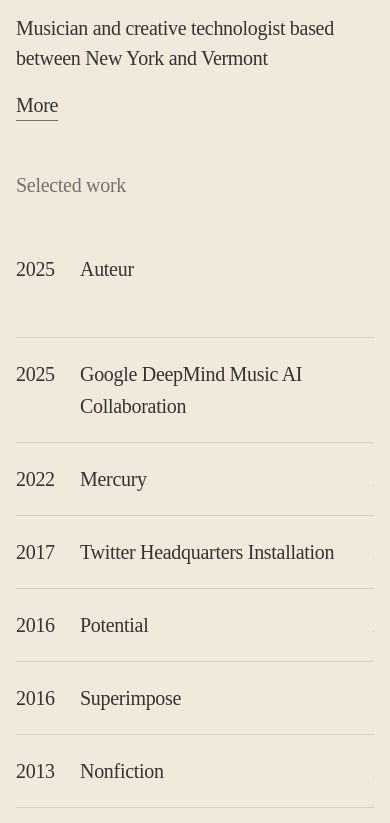
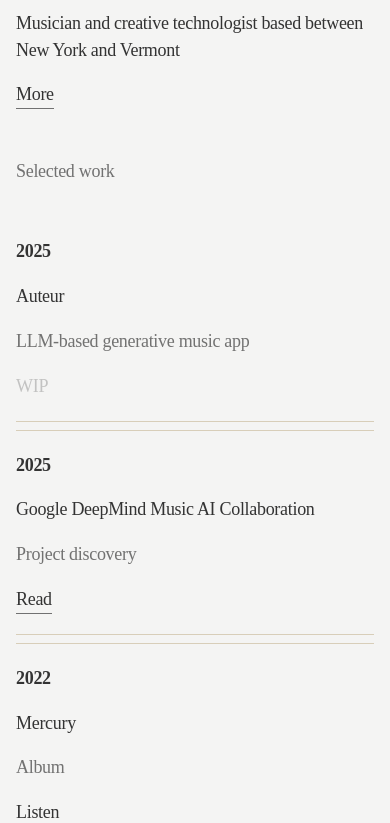
Before and after one commit to lakememory/lakememory.github.io, a plain HTML site: page index.html in a window 390 px wide. Shown: the part 75-898 px from the top of the page. Drawn offline with Linux system fonts and the light colour scheme.

Commit message:
Update 0.6.1:favicon, adjust text weights

```diff
--- a/index.html
+++ b/index.html
@@ -4,10 +4,12 @@
     <meta charset="UTF-8">
     <meta name="viewport" content="width=device-width, initial-scale=1.0">
     <title>James Hinton</title>
+    <link rel="icon" href="favicon.svg" type="image/svg+xml">
+    <link rel="icon" href="favicon.ico" sizes="any">
     <style>
         :root {
             --primary-color: #1a1a1a; /* Deep matte black */
-            --background-color: #f0e9dc; /* Vellum beige */
+            --background-color: #F4F4F3; /* Light gray */
             --text-color: #333333;
             --light-gray: #e8e0cf;
             --border-color: #d8ceb9;
@@ -24,7 +26,7 @@
         button, textarea, select, option, blockquote, figcaption,
         .projects-table td, .resume-item-title, .resume-item-subtitle,
         .resume-item-date, .header-links {
-            font-size: 20px !important;
+            font-size: 18px !important;
         }
 
         body {
@@ -183,7 +185,14 @@
 
         .resume-item-date {
             display: block;
+            margin-bottom: 0.25rem;
+        }
+
+        .resume-item-description {
+            display: block;
             margin-bottom: 0.5rem;
+            font-style: normal;
+            color: rgba(51, 51, 51, 0.85);
         }
 
         /* Press items now use resume-item class for consistency */
@@ -211,11 +220,31 @@
             }
 
             .projects-table-container {
-                overflow-x: auto;
+                overflow-x: visible;
             }
 
-            .projects-table {
-                min-width: 40rem;
+            .projects-table, .projects-table tbody, .projects-table tr {
+                display: block;
+                width: 100%;
+            }
+
+            .projects-table td {
+                display: block;
+                text-align: left !important;
+                padding: 0.5rem 0 !important;
+                width: 100%;
+            }
+
+            .projects-table td:first-child {
+                font-weight: bold;
+                padding-top: 1.25rem !important;
+                width: auto;
+            }
+
+            .projects-table td:last-child {
+                padding-bottom: 1.25rem !important;
+                border-bottom: 1px solid var(--border-color);
+                margin-bottom: 0.5rem;
             }
 
             .resume-container {
@@ -334,19 +363,22 @@
                         <h3>Experience</h3>
                         <div class="resume-item">
                             <span class="resume-item-title">Glover Hinton</span>
+                            <span class="resume-item-subtitle">Creative technology agency</span>
                             <span class="resume-item-subtitle">Co-founder</span>
                             <span class="resume-item-date">2025–present</span>
                         </div>
 
                         <div class="resume-item">
                             <span class="resume-item-title">Young Orchard</span>
+                            <span class="resume-item-subtitle">Independent investment fund</span>
                             <span class="resume-item-subtitle">Co-Chief Investment Officer</span>
                             <span class="resume-item-date">2018–2023</span>
                         </div>
 
                         <div class="resume-item">
                             <span class="resume-item-title">The Range</span>
-                            <span class="resume-item-subtitle">Electronic music artist</span>
+                            <span class="resume-item-subtitle">Electronic music project</span>
+                            <span class="resume-item-subtitle">Artist</span>
                             <span class="resume-item-date">2011–present</span>
                         </div>
                     </div>
```
Also changed, not shown: favicon.ico (added), favicon.svg (added).
